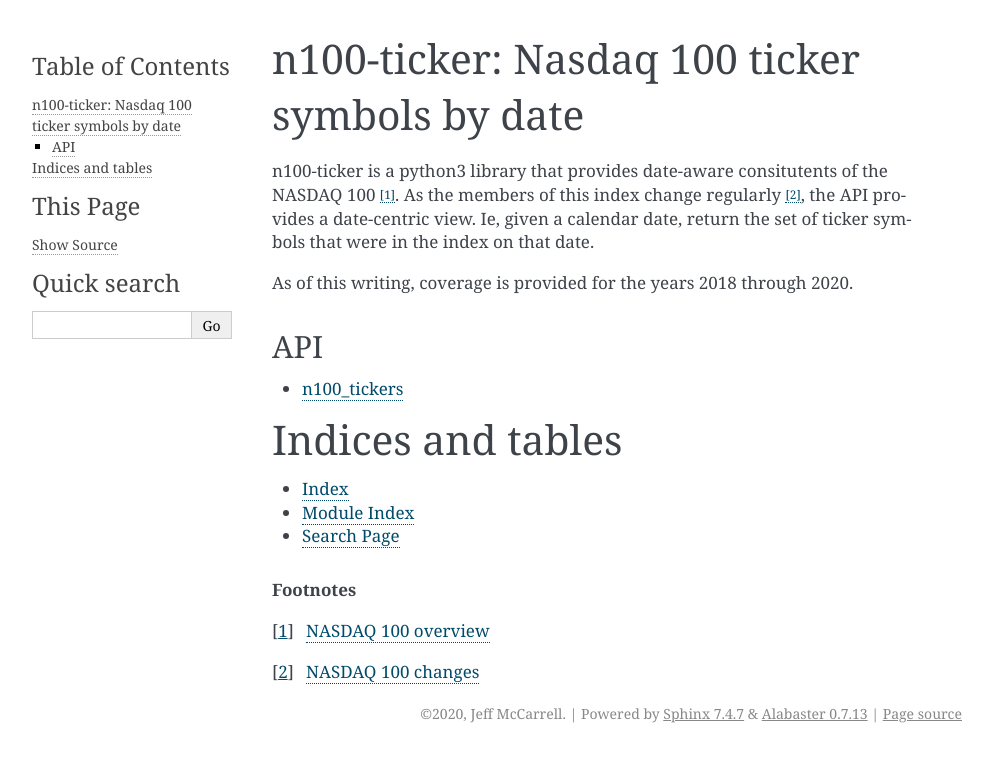
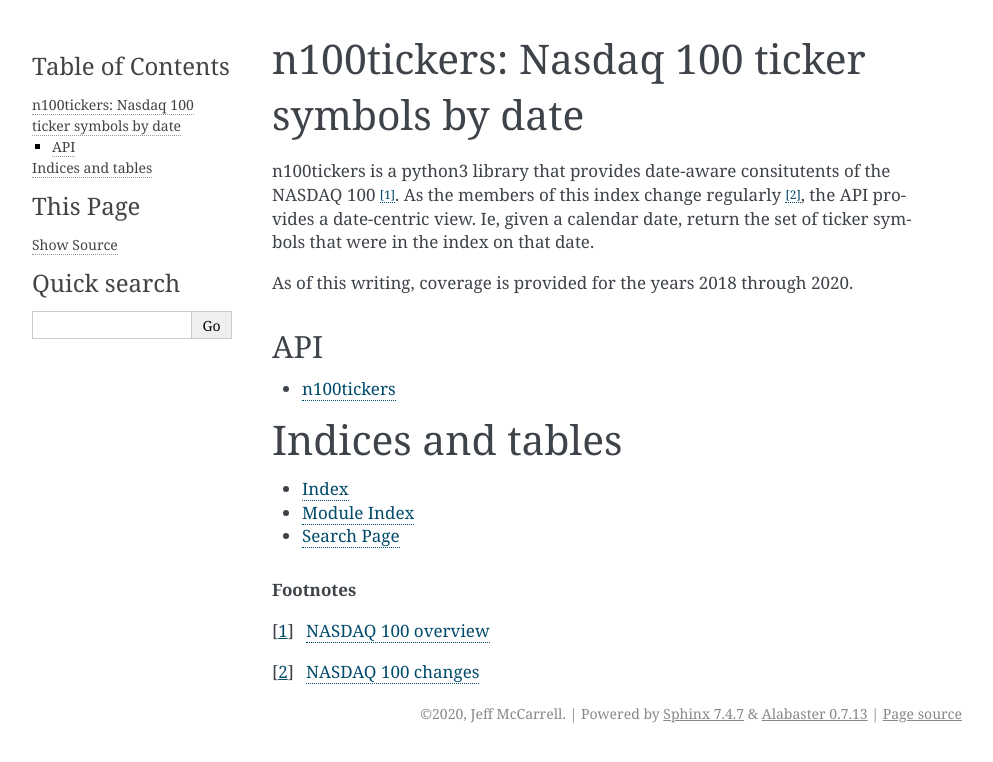
Before and after one commit to jmccarrell/n100tickers, a Sphinx documentation site: the page built from docs/source/index.rst, in a window 1280 px wide. Shown: the top 762 px of the page, without its empty margins (148-1141 px from the left). Built offline with Sphinx 7.4.7, drawn with Linux system fonts in a browser that asks for light colours.

Commit message:
got tests working again.

```diff
--- a/docs/source/api/n100_tickers.rst
+++ b/docs/source/api/n100tickers.rst
@@ -1,8 +1,8 @@
 ============
-n100_tickers
+n100tickers
 ============
 
-.. automodule:: n100_tickers
+.. automodule:: n100tickers
    :member-order: bysource
 
 .. autofunction:: n100_tickers_sorted_for_date
--- a/docs/source/conf.py
+++ b/docs/source/conf.py
@@ -17,7 +17,7 @@
 
 # -- Project information -----------------------------------------------------
 
-project = 'n100-tickers'
+project = 'n100tickers'
 copyright = '2020, Jeff McCarrell'
 author = 'Jeff McCarrell'
 
--- a/docs/source/index.rst
+++ b/docs/source/index.rst
@@ -1,16 +1,16 @@
-.. n100-tickers documentation master file, created by
+.. n100tickers documentation master file, created by
    sphinx-quickstart on Sun Aug 23 12:22:32 2020.
    You can adapt this file completely to your liking, but it should at least
    contain the root `toctree` directive.
 
-n100-ticker: Nasdaq 100 ticker symbols by date
+n100tickers: Nasdaq 100 ticker symbols by date
 ==============================================
 
 .. toctree::
    :maxdepth: 2
    :caption: Contents:
 
-n100-ticker is a python3 library that provides date-aware consitutents of the NASDAQ 100 [#n100_overview]_.
+n100tickers is a python3 library that provides date-aware consitutents of the NASDAQ 100 [#n100_overview]_.
 As the members of this index change regularly [#n100_changes]_, the API provides a date-centric view.
 Ie, given a calendar date, return the set of ticker symbols that were in the index on that date.
 
--- a/pyproject.toml
+++ b/pyproject.toml
@@ -1,6 +1,6 @@
 [tool.poetry]
-name = "n100-tickers"
-version = "0.1.0"
+name = "n100tickers"
+version = "0.1.1-alpha.0"
 description = "Return NASDAQ 100 ticker symbols by date."
 authors = ["Jeff McCarrell <jeff@mccarrell.org>"]
 
--- a/src/n100tickers/__init__.py
+++ b/src/n100tickers/__init__.py
@@ -1,6 +1,6 @@
 __version__ = '0.1.0'
 
 
-from .n100_tickers import n100_tickers_set_for_date, n100_tickers_sorted_for_date
+from .n100tickers import n100_tickers_set_for_date, n100_tickers_sorted_for_date
 
 __all__ = ["n100_tickers_set_for_date", "n100_tickers_sorted_for_date"]
```
Also changed, not shown: 1 other file.
